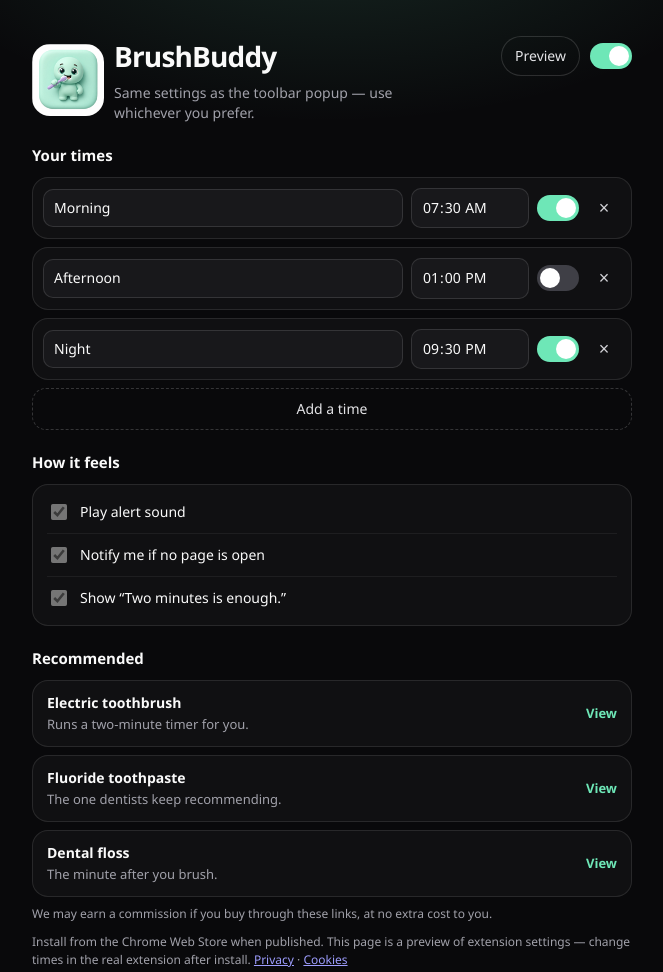
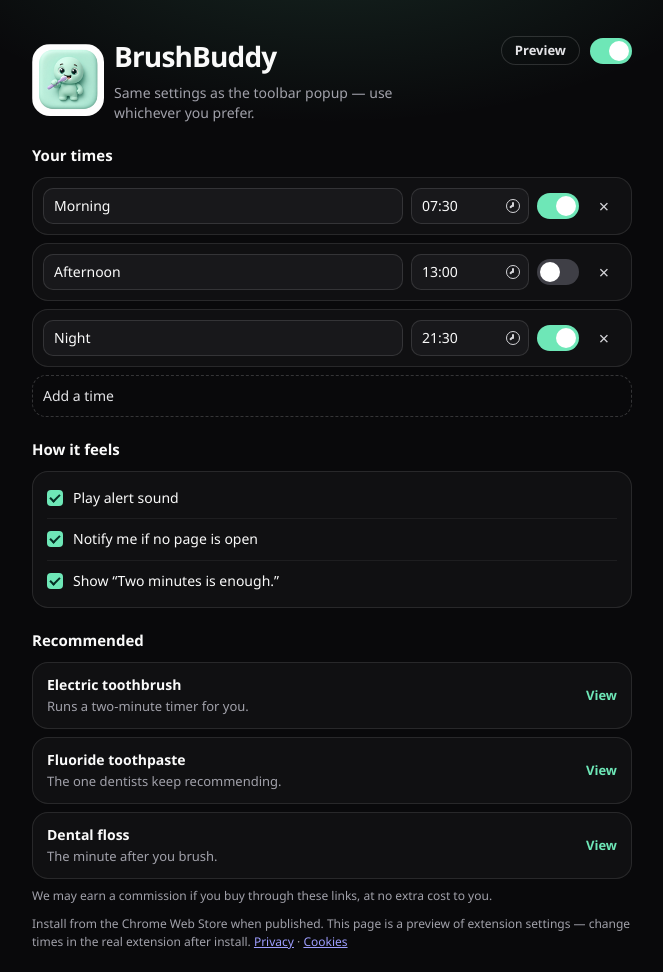
Before and after one commit to webdevuk1/brushbuddy, a browser extension: page docs/index.html in a window 1280 px wide. Shown: the top 972 px of the page, without its empty margins (308-971 px from the left). Drawn offline with Linux system fonts and the light colour scheme.

Commit message:
Match GitHub homepage controls to extension options
Co-authored-by: Cursor <cursoragent@cursor.com>

```diff
--- a/docs/index.html
+++ b/docs/index.html
@@ -4,7 +4,7 @@
     <meta charset="utf-8" />
     <meta name="viewport" content="width=device-width, initial-scale=1" />
     <title>BrushBuddy</title>
-    <link rel="stylesheet" href="site.css" />
+    <link rel="stylesheet" href="site.css?v=4" />
   </head>
   <body class="page">
     <header class="hero">
@@ -16,11 +16,8 @@
         </div>
       </div>
       <div class="hero-actions">
-        <button type="button" class="btn ghost">Preview</button>
-        <label class="switch" aria-hidden="true">
-          <input type="checkbox" checked disabled tabindex="-1" />
-          <span class="track"></span>
-        </label>
+        <span class="btn ghost">Preview</span>
+        <span class="switch on" aria-hidden="true"><span class="knob"></span></span>
       </div>
     </header>
 
@@ -28,42 +25,33 @@
       <h2>Your times</h2>
       <ul class="list">
         <li class="row card">
-          <input class="text-input" value="Morning" readonly aria-readonly="true" />
-          <input class="time-input" type="time" value="07:30" readonly aria-readonly="true" />
-          <label class="switch" aria-hidden="true">
-            <input type="checkbox" checked disabled tabindex="-1" />
-            <span class="track"></span>
-          </label>
-          <button type="button" class="icon-btn" tabindex="-1">×</button>
+          <span class="text-input">Morning</span>
+          <span class="time-input">07:30<span class="clock" aria-hidden="true"></span></span>
+          <span class="switch on" aria-hidden="true"><span class="knob"></span></span>
+          <span class="icon-btn" aria-hidden="true">×</span>
         </li>
         <li class="row card">
-          <input class="text-input" value="Afternoon" readonly aria-readonly="true" />
-          <input class="time-input" type="time" value="13:00" readonly aria-readonly="true" />
-          <label class="switch" aria-hidden="true">
-            <input type="checkbox" disabled tabindex="-1" />
-            <span class="track"></span>
-          </label>
-          <button type="button" class="icon-btn" tabindex="-1">×</button>
+          <span class="text-input">Afternoon</span>
+          <span class="time-input">13:00<span class="clock" aria-hidden="true"></span></span>
+          <span class="switch" aria-hidden="true"><span class="knob"></span></span>
+          <span class="icon-btn" aria-hidden="true">×</span>
         </li>
         <li class="row card">
-          <input class="text-input" value="Night" readonly aria-readonly="true" />
-          <input class="time-input" type="time" value="21:30" readonly aria-readonly="true" />
-          <label class="switch" aria-hidden="true">
-            <input type="checkbox" checked disabled tabindex="-1" />
-            <span class="track"></span>
-          </label>
-          <button type="button" class="icon-btn" tabindex="-1">×</button>
+          <span class="text-input">Night</span>
+          <span class="time-input">21:30<span class="clock" aria-hidden="true"></span></span>
+          <span class="switch on" aria-hidden="true"><span class="knob"></span></span>
+          <span class="icon-btn" aria-hidden="true">×</span>
         </li>
       </ul>
-      <button type="button" class="add" tabindex="-1">Add a time</button>
+      <div class="add">Add a time</div>
     </section>
 
     <section>
       <h2>How it feels</h2>
       <div class="prefs card">
-        <label class="check"><input type="checkbox" checked disabled tabindex="-1" /> Play alert sound</label>
-        <label class="check"><input type="checkbox" checked disabled tabindex="-1" /> Notify me if no page is open</label>
-        <label class="check"><input type="checkbox" checked disabled tabindex="-1" /> Show “Two minutes is enough.”</label>
+        <div class="check"><span class="box" aria-hidden="true"></span> Play alert sound</div>
+        <div class="check"><span class="box" aria-hidden="true"></span> Notify me if no page is open</div>
+        <div class="check"><span class="box" aria-hidden="true"></span> Show “Two minutes is enough.”</div>
       </div>
     </section>
 
--- a/docs/site.css
+++ b/docs/site.css
@@ -70,7 +70,7 @@ h2 { font-size: 15px; margin-bottom: 10px; }
 
 .row {
   display: grid;
-  grid-template-columns: 1fr 118px auto auto;
+  grid-template-columns: minmax(0, 1fr) 118px 42px 34px;
   gap: 8px;
   align-items: center;
   padding: 10px;
@@ -78,28 +78,54 @@ h2 { font-size: 15px; margin-bottom: 10px; }
 
 .text-input,
 .time-input {
-  width: 100%;
+  display: flex;
+  align-items: center;
+  height: 36px;
   background: #18181b;
   border: 1px solid rgba(255, 255, 255, 0.12);
   border-radius: 10px;
-  padding: 8px 10px;
+  padding: 0 10px;
   color: inherit;
-  font: inherit;
+  min-width: 0;
 }
 
-.time-input { color-scheme: dark; }
+.time-input {
+  justify-content: space-between;
+  width: 118px;
+  padding-right: 8px;
+}
+
+.clock {
+  width: 14px;
+  height: 14px;
+  border: 1.5px solid #d4d4d8;
+  border-radius: 50%;
+  position: relative;
+  flex-shrink: 0;
+}
+
+.clock::before,
+.clock::after {
+  content: "";
+  position: absolute;
+  left: 5px;
+  top: 2px;
+  width: 1.5px;
+  background: #d4d4d8;
+  border-radius: 1px;
+}
+
+.clock::before { height: 5px; }
+.clock::after { height: 4px; top: 5px; transform: rotate(50deg); transform-origin: top center; }
 
 .icon-btn {
   width: 34px;
   height: 34px;
-  border-radius: 10px;
-  border: 0;
-  background: transparent;
+  display: grid;
+  place-items: center;
   color: #d4d4d8;
   font-size: 18px;
   line-height: 1;
-  padding: 0;
-  cursor: default;
 }
 
 .add {
@@ -122,41 +148,43 @@ h2 { font-size: 15px; margin-bottom: 10px; }
   gap: 10px;
   padding: 10px 0;
   border-top: 1px solid rgba(255, 255, 255, 0.06);
-  cursor: default;
 }
 
 .check:first-child { border-top: 0; }
 
-.check input { accent-color: #6ee7b7; width: 16px; height: 16px; }
-
-.switch {
+.box {
+  width: 16px;
+  height: 16px;
+  border-radius: 4px;
+  background: #6ee7b7;
   position: relative;
-  display: inline-flex;
-  width: 42px;
-  height: 26px;
   flex-shrink: 0;
 }
 
-.switch input {
+.box::after {
+  content: "";
   position: absolute;
-  opacity: 0;
-  inset: 0;
-  margin: 0;
-  pointer-events: none;
+  left: 5px;
+  top: 2px;
+  width: 4px;
+  height: 8px;
+  border: solid #052e24;
+  border-width: 0 2px 2px 0;
+  transform: rotate(45deg);
 }
 
-.switch .track {
-  pointer-events: none;
+.switch {
   width: 42px;
   height: 26px;
+  border-radius: 999px;
   background: #3f3f46;
-  border-radius: 999px;
   position: relative;
-  transition: background 0.15s ease;
+  flex-shrink: 0;
 }
 
-.switch .track::after {
-  content: "";
+.switch.on { background: var(--mint); }
+
+.switch .knob {
   position: absolute;
   top: 3px;
   left: 3px;
@@ -164,23 +192,18 @@ h2 { font-size: 15px; margin-bottom: 10px; }
   height: 20px;
   border-radius: 50%;
   background: white;
-  transition: transform 0.15s ease;
 }
 
-.switch input:checked + .track { background: var(--mint); }
-
-.switch input:checked + .track::after { transform: translateX(16px); }
+.switch.on .knob { left: 19px; }
 
 .btn {
-  appearance: none;
-  border: 0;
+  display: inline-flex;
+  align-items: center;
   border-radius: 999px;
-  padding: 10px 14px;
+  padding: 8px 14px;
   font-size: 13px;
   font-weight: 650;
-  cursor: default;
-  font: inherit;
-  color: inherit;
+  line-height: 1;
 }
 
 .btn.ghost {
@@ -240,8 +263,3 @@ h2 { font-size: 15px; margin-bottom: 10px; }
   margin: 16px 0;
   border-radius: 0 8px 8px 0;
 }
-
-@media (max-width: 560px) {
-  .row { grid-template-columns: 1fr auto; }
-  .time-input { grid-column: 1 / -1; }
-}
```
